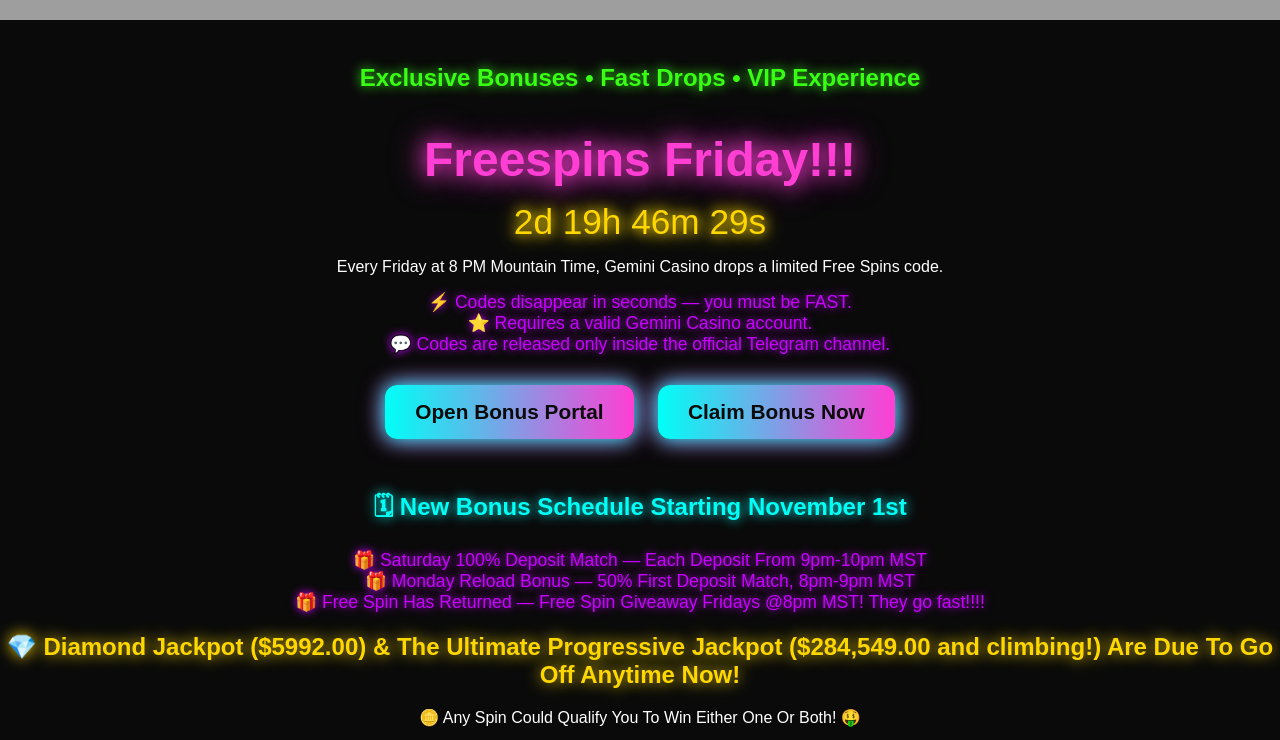
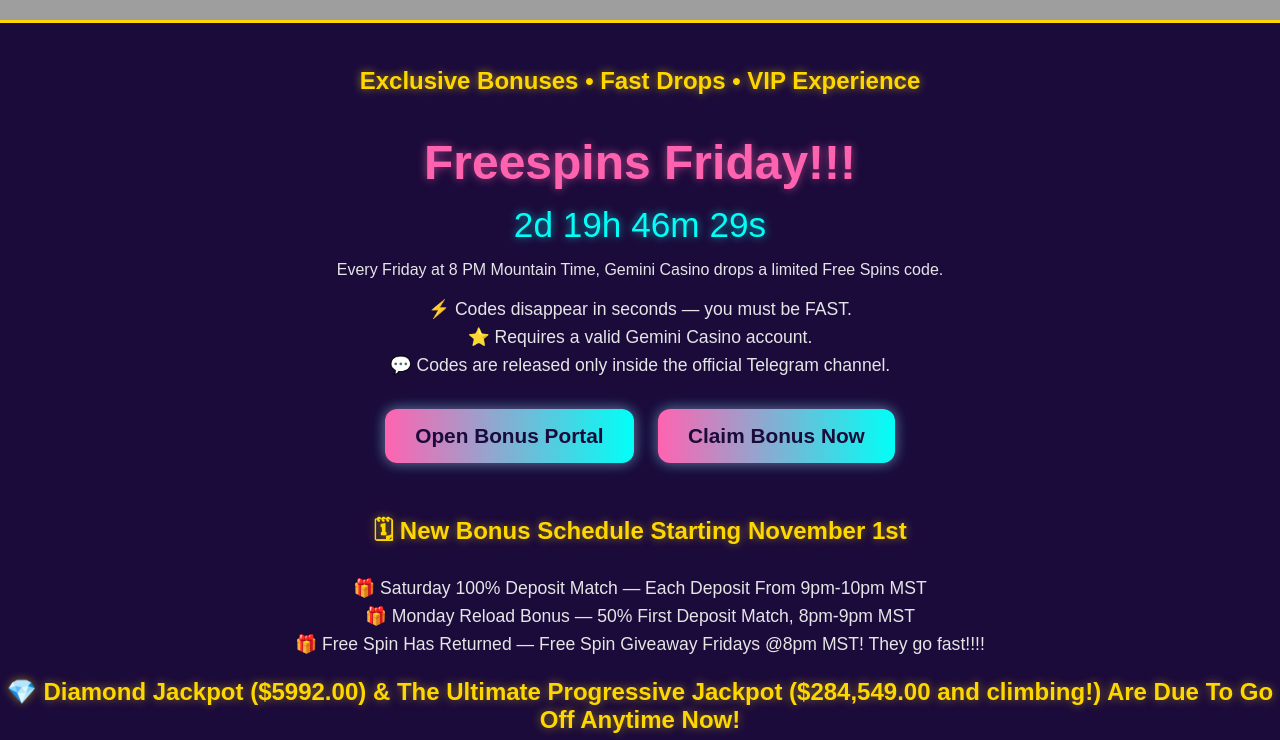
Before and after one commit to Asmorath/gemini-webapp, a plain HTML site: page index.html in a window 1280 px wide. Shown: the part 200-940 px from the top of the page. Drawn offline with Linux system fonts and the light colour scheme; grey boxes are pictures that could not be loaded.

Commit message:
Revise styles for improved design and color scheme
Updated colors and styles for various elements to enhance the visual theme.

```diff
--- a/style.css
+++ b/style.css
@@ -1,35 +1,39 @@
+/* General Page Styling */
 body {
   margin: 0;
   font-family: 'Arial', sans-serif;
-  background-color: #0a0a0a;
-  color: #fff;
+  background: #1B0B3B; /* Deep purple from Gemini logo */
+  color: #E5E5E5;
   text-align: center;
 }
 
+/* Banner */
 header .banner {
   width: 100%;
   max-height: 220px;
   object-fit: cover;
   margin-bottom: 20px;
+  border-bottom: 3px solid #FFD700; /* subtle gold trim */
 }
 
+/* Intro Section */
 .intro h2 {
-  color: #39FF14;
-  text-shadow: 0 0 12px #39FF14;
+  color: #FFD700; /* gold accent for elegance */
+  text-shadow: 0 0 8px rgba(255, 215, 0, 0.6);
   margin-bottom: 10px;
 }
 
 .freespins-title {
   font-size: 3em;
-  color: #FF3ED4;
-  text-shadow: 0 0 20px #FF3ED4, 0 0 35px #FF3ED4;
+  color: #FF63B0; /* soft pink accent */
+  text-shadow: 0 0 10px rgba(255, 99, 176, 0.6);
   margin-bottom: 15px;
 }
 
 .countdown {
   font-size: 2.2em;
-  color: #FFD700;
-  text-shadow: 0 0 12px #FFD700, 0 0 20px #FFD700;
+  color: #00FFF7; /* cyan highlight */
+  text-shadow: 0 0 8px rgba(0, 255, 247, 0.6);
   margin-bottom: 15px;
 }
 
@@ -38,37 +42,41 @@
   padding: 0;
   margin: 10px 0;
   font-size: 1.1em;
-  color: #C700FF;
-  text-shadow: 0 0 8px #C700FF;
+  color: #E5E5E5;
+  line-height: 1.6;
 }
 
+/* Bonus Schedule Section */
 .bonus-schedule h2 {
-  color: #00FFF7;
-  text-shadow: 0 0 12px #00FFF7;
+  color: #FFD700;
+  text-shadow: 0 0 8px rgba(255, 215, 0, 0.5);
   margin-top: 40px;
 }
 
+/* Jackpot Section */
 .jackpots h2 {
   color: #FFD700;
-  text-shadow: 0 0 15px #FFD700;
+  text-shadow: 0 0 10px rgba(255, 215, 0, 0.5);
 }
 
+/* Info Section */
 .info p {
   margin: 10px 0;
-  color: #FF3ED4;
-  text-shadow: 0 0 8px #FF3ED4;
+  color: #E5E5E5;
 }
 
+/* Promo Image */
 .promo-image img {
   width: 90%;
   max-width: 600px;
   margin: 20px auto;
-  border: 2px solid #39FF14;
-  box-shadow: 0 0 20px #39FF14, 0 0 25px #FF3ED4;
+  border: 2px solid #FFD700;
+  border-radius: 10px;
+  box-shadow: 0 0 20px rgba(255, 215, 0, 0.5);
   display: block;
-  border-radius: 10px;
 }
 
+/* Buttons */
 .buttons {
   margin: 20px 0;
 }
@@ -78,16 +86,16 @@
   padding: 15px 30px;
   font-size: 1.3em;
   font-weight: bold;
-  color: #0a0a0a;
-  background: linear-gradient(90deg, #00FFF7, #FF3ED4);
+  color: #1B0B3B; /* text inside button matches background tone */
+  background: linear-gradient(90deg, #FF63B0, #00FFF7); /* pink → cyan gradient */
   text-decoration: none;
   border-radius: 12px;
-  box-shadow: 0 0 20px #00FFF7, 0 0 25px #FF3ED4;
+  box-shadow: 0 0 12px rgba(255, 99, 176, 0.4), 0 0 15px rgba(0, 255, 247, 0.4);
   margin: 10px;
   transition: all 0.3s ease;
 }
 
 .btn:hover {
-  transform: scale(1.05) rotate(-1deg);
-  box-shadow: 0 0 25px #00FFF7, 0 0 30px #FF3ED4, 0 0 40px #FFD700;
+  transform: scale(1.05);
+  box-shadow: 0 0 20px rgba(255, 99, 176, 0.6), 0 0 25px rgba(0, 255, 247, 0.6);
 }
```
